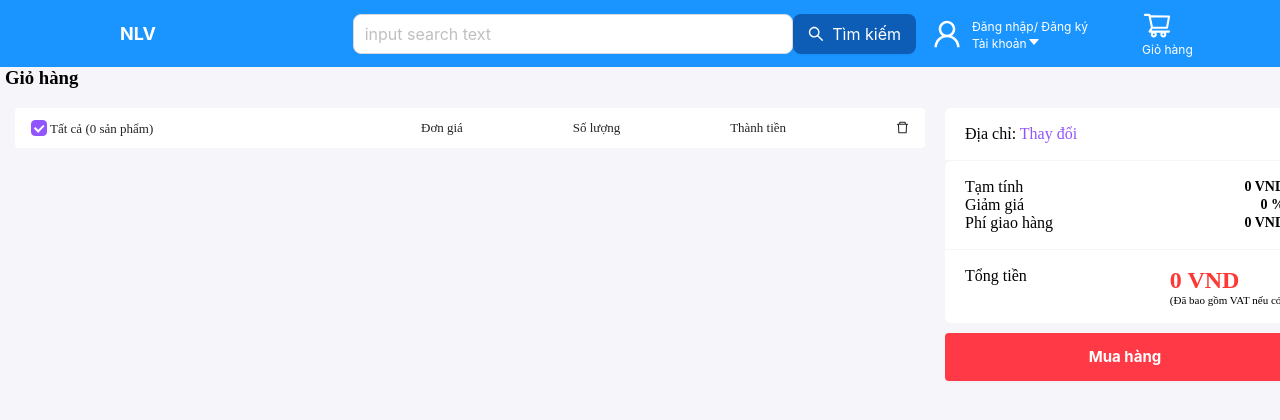
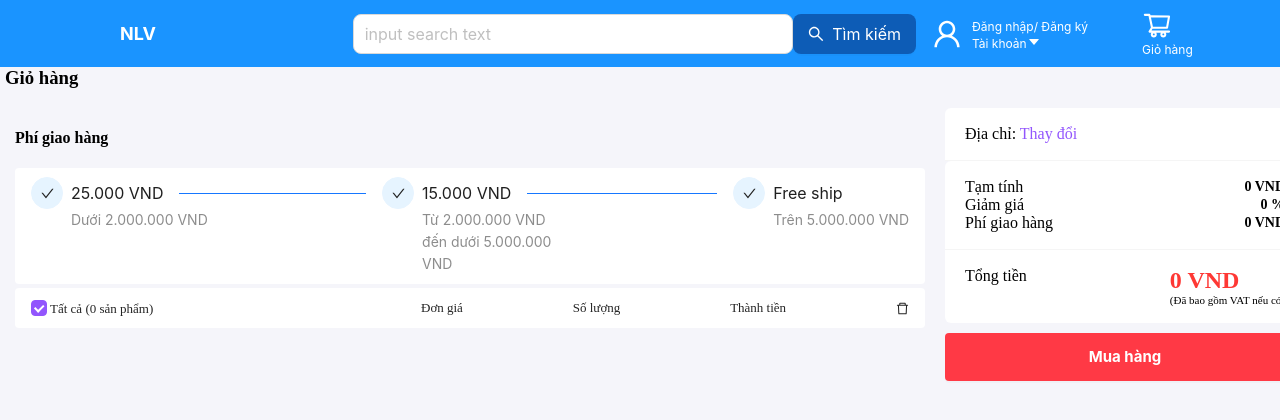
Before and after one commit to NlVu310/mern, a React (Create React App) app: page /order in a window 1280 px wide. Shown: the top 420 px of the page. Built offline with nearby package versions, Linux system fonts and the light colour scheme.

Commit message:
commit vid 58

```diff
--- a/src/pages/OrderPage/OrderPage.jsx
+++ b/src/pages/OrderPage/OrderPage.jsx
@@ -70,13 +70,14 @@ const OrderPage = () => {
         return 0
     }, [order])
 
+
     const diliveryPriceMemo = useMemo(() => {
-        if (priceMemo >= 20000) {
-            return 10000
-        } else if (priceMemo === 0) {
+        if (priceMemo >= 2000000 && priceMemo < 5000000) {
+            return 15000
+        } else if (priceMemo >= 5000000 || order?.orderItems?.length === 0) {
             return 0
         } else {
-            return 0
+            return 25000
         }
     }, [priceMemo])
 
@@ -185,20 +186,36 @@ const OrderPage = () => {
         }
     }, [isOpenModalUpdateInfo])
 
+    const itemsDelivery = [
+        {
+            title: '25.000 VND',
+            description: 'Dưới 2.000.000 VND',
+        },
+        {
+            title: '15.000 VND',
+            description: 'Từ 2.000.000 VND đến dưới 5.000.000 VND',
+        },
+        {
+            title: 'Free ship',
+            description: 'Trên 5.000.000 VND',
+        },
+    ]
+
     return (
         <div style={{ background: '#f5f5fa', with: '100%', height: '100vh' }}>
             <div style={{ height: '100%', width: '1270px', margin: '0 auto' }}>
                 <h3 style={{ fontWeight: 'bold', marginTop: '0' }}>Giỏ hàng</h3>
                 <div style={{ display: 'flex', justifyContent: 'center' }}>
                     <WrapperLeft>
-                        {/* <h4>Phí giao hàng</h4> */}
-                        {/* <WrapperStyleHeaderDilivery>
+                        <h4>Phí giao hàng</h4>
+                        <WrapperStyleHeaderDilivery>
                             <StepComponent
-                            // items={itemsDelivery} current={diliveryPriceMemo === 10000
-                            //     ? 2 : diliveryPriceMemo === 20000 ? 1
-                            //         : order.orderItemsSlected.length === 0 ? 0 : 3}
+                                items={itemsDelivery} current={diliveryPriceMemo === 15000
+                                    ? 1 : diliveryPriceMemo === 25000 ? 0
+                                        : order.orderItems.length === 0 ? 3 : 2
+                                }
                             />
-                        </WrapperStyleHeaderDilivery> */}
+                        </WrapperStyleHeaderDilivery>
                         <WrapperStyleHeader>
                             <span style={{ display: 'inline-block', width: '390px' }}>
                                 <CustomCheckbox onChange={handleOnchangeCheckAll} checked={listChecked?.length === order?.orderItems?.length}></CustomCheckbox>
```
